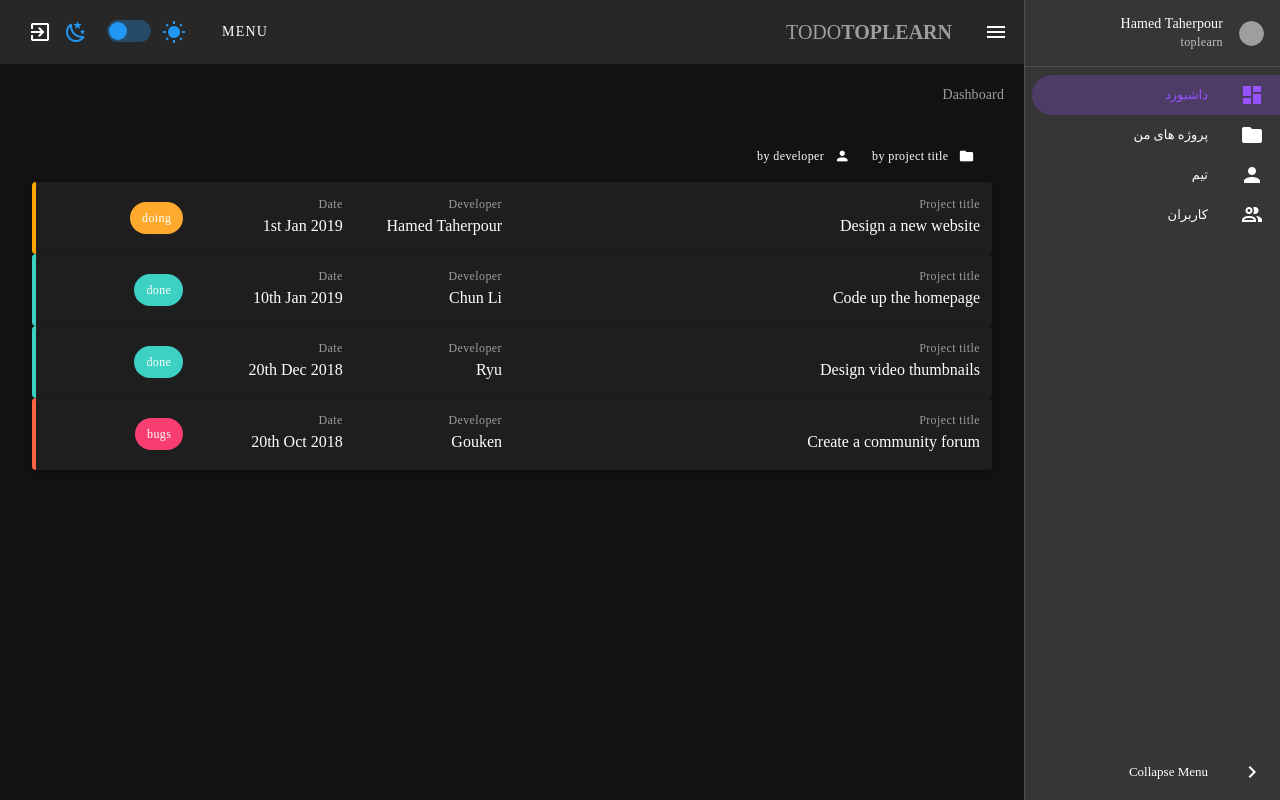
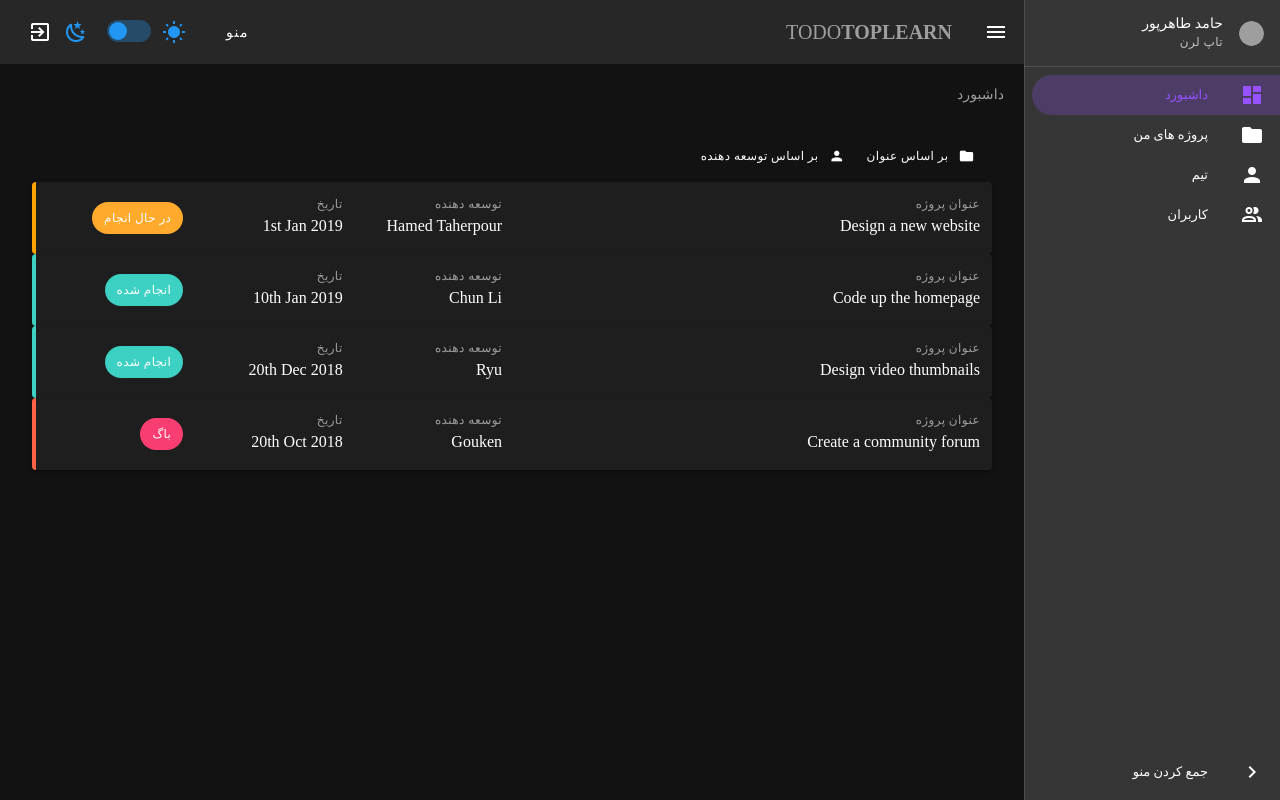
Before and after one commit to HamedTaherpour/vuetifyjs-todo, a Vue app: page / in a window 1280 px wide. Built offline with nearby package versions, Linux system fonts and the light colour scheme; grey boxes are pictures that could not be loaded; a web font is replaced by a local one.

Commit message:
text en to persian

```diff
--- a/src/components/Navbar.vue
+++ b/src/components/Navbar.vue
@@ -11,10 +11,13 @@
 
       <v-menu offset-y transition="slide-y-transition">
         <template v-slot:activator="{ on, attrs }">
-          <v-btn tile depressed
-                 class="mr-3"
-                 v-bind="attrs"
-                 v-on="on">Menu</v-btn>
+          <v-btn
+              tile
+              depressed
+              class="mr-3"
+              v-bind="attrs"
+              v-on="on">منو
+          </v-btn>
         </template>
         <v-list>
           <v-list-item v-for="(item, index) in items" :key="index" :to="item.link">
@@ -56,8 +59,8 @@
                     src="https://toplearn.com/img/user/250x259/4937_66d215c4-ab74-ce7c-587c-39f39a129d68_%D8%AD%D8%A7%D9%85%D8%AF_%D8%B7%D8%A7%D9%87%D8%B1%D9%BE%D9%88%D8%B1.jpg"></v-img>
               </v-list-item-avatar>
               <v-list-item-content>
-                <v-list-item-title class="subtitle-2">Hamed Taherpour</v-list-item-title>
-                <v-list-item-subtitle class="caption">toplearn</v-list-item-subtitle>
+                <v-list-item-title class="subtitle-2">حامد طاهرپور</v-list-item-title>
+                <v-list-item-subtitle class="caption">تاپ لرن</v-list-item-subtitle>
               </v-list-item-content>
             </v-list-item>
           </v-list>
@@ -83,7 +86,7 @@
                   <v-icon v-text="minIcon"></v-icon>
                 </v-list-item-icon>
                 <v-list-item-content>
-                  <v-list-item-title>Collapse Menu</v-list-item-title>
+                  <v-list-item-title>جمع کردن منو</v-list-item-title>
                 </v-list-item-content>
               </v-list-item>
             </v-list-item-group>
--- a/src/views/Dashboard.vue
+++ b/src/views/Dashboard.vue
@@ -1,6 +1,6 @@
 <template>
   <div class="fill-height pa-5">
-    <h2 class="subtitle-2 grey--text">Dashboard</h2>
+    <h2 class="subtitle-2 grey--text">داشبورد</h2>
     <v-container class="my-6">
 
       <div class="mb-3">
@@ -13,10 +13,10 @@
                    v-bind="attrs"
                    v-on="on">
               <v-icon small left>mdi-folder</v-icon>
-              <span class="caption text-lowercase">By project title</span>
+              <span class="caption text-lowercase">بر اساس عنوان</span>
             </v-btn>
           </template>
-          <span>Sort by project title</span>
+          <span>مرتب سازی بر اساس عنوان</span>
         </v-tooltip>
         <v-tooltip top>
           <template v-slot:activator="{ on, attrs }">
@@ -27,30 +27,30 @@
                 v-bind="attrs"
                 v-on="on">
               <v-icon small left>mdi-account</v-icon>
-              <span class="caption text-lowercase">By developer</span>
+              <span class="caption text-lowercase">بر اساس توسعه دهنده</span>
             </v-btn>
           </template>
-          <span>Sort by developer</span>
+          <span>مرتب سازی بر اساس توسعه دهنده</span>
         </v-tooltip>
       </div>
 
       <v-card class="pa-3" v-for="project in projects" :key="project.title">
         <v-row class="project" :class="project.status">
           <v-col cols="12" md="6">
-            <div class="caption grey--text">Project title</div>
+            <div class="caption grey--text">عنوان پروژه</div>
             <div v-text="project.title"></div>
           </v-col>
           <v-col cols="6" sm="4" md="2">
-            <div class="caption grey--text">Developer</div>
+            <div class="caption grey--text">توسعه دهنده</div>
             <div v-text="project.developer"></div>
           </v-col>
           <v-col cols="6" sm="4" md="2">
-            <div class="caption grey--text">Date</div>
+            <div class="caption grey--text">تاریخ</div>
             <div v-text="project.date"></div>
           </v-col>
           <v-col cols="12" sm="4" md="2">
             <div class="float-right">
-              <v-chip :class="project.status" class="white--text caption my-2" v-text="project.status"></v-chip>
+              <v-chip :class="project.status" class="white--text caption my-2" v-text="project.statusName"></v-chip>
             </div>
           </v-col>
         </v-row>
@@ -64,10 +64,34 @@ export default {
   name: "Dashboard",
   data: () => ({
     projects: [
-      {title: 'Design a new website', developer: 'Hamed Taherpour', date: '1st Jan 2019', status: 'doing'},
-      {title: 'Code up the homepage', developer: 'Chun Li', date: '10th Jan 2019', status: 'done'},
-      {title: 'Design video thumbnails', developer: 'Ryu', date: '20th Dec 2018', status: 'done'},
-      {title: 'Create a community forum', developer: 'Gouken', date: '20th Oct 2018', status: 'bugs'},
+      {
+        title: 'Design a new website',
+        developer: 'Hamed Taherpour',
+        date: '1st Jan 2019',
+        status: 'doing',
+        statusName: 'در حال انجام'
+      },
+      {
+        title: 'Code up the homepage',
+        developer: 'Chun Li',
+        date: '10th Jan 2019',
+        status: 'done',
+        statusName: 'انجام شده'
+      },
+      {
+        title: 'Design video thumbnails',
+        developer: 'Ryu',
+        date: '20th Dec 2018',
+        status: 'done',
+        statusName: 'انجام شده'
+      },
+      {
+        title: 'Create a community forum',
+        developer: 'Gouken',
+        date: '20th Oct 2018',
+        status: 'bugs',
+        statusName: 'باگ'
+      },
     ]
   }),
 
--- a/src/views/Project.vue
+++ b/src/views/Project.vue
@@ -8,20 +8,20 @@
         transition="dialog-bottom-transition"
     >
       <v-card>
-        <v-card-title>Add New Project</v-card-title>
+        <v-card-title>اضافه کردن پروژه جدید</v-card-title>
         <v-card-text>
           <v-form ref="form">
             <v-text-field
                 v-model="title"
                 prepend-icon="mdi-folder"
-                label="Title"
+                label="عنوان"
                 :rules="inputRules"
             >
             </v-text-field>
             <v-textarea
                 v-model="content"
                 prepend-icon="mdi-grease-pencil"
-                label="Content"
+                label="محتوا"
                 rows="3"
                 :rules="inputRules"
             >
@@ -37,7 +37,7 @@
               <template v-slot:activator="{ on, attrs }">
                 <v-text-field
                     :value="formattedDate"
-                    label="Date"
+                    label="تاریخ"
                     prepend-icon="mdi-calendar"
                     readonly
                     v-bind="attrs"
@@ -50,15 +50,15 @@
           </v-form>
         </v-card-text>
         <v-card-actions>
-          <v-btn small outlined @click="dialog = false">Cancel</v-btn>
-          <v-btn small depressed dark color="blue" @click="add">Add</v-btn>
+          <v-btn small outlined @click="dialog = false">لغو</v-btn>
+          <v-btn small depressed dark color="blue" @click="add">اضافه کردن</v-btn>
         </v-card-actions>
       </v-card>
     </v-dialog>
 
-    <h2 class="subtitle-2 grey--text">Project</h2>
+    <h2 class="subtitle-2 grey--text">پروژه</h2>
     <v-container class="my-6">
-      <v-btn depressed small class="mb-3" color="primary" @click="dialog = !dialog">New Project</v-btn>
+      <v-btn depressed small class="mb-3" color="primary" @click="dialog = !dialog">اضافه کردن پروژه جدید</v-btn>
       <v-expansion-panels accordion>
         <v-expansion-panel v-for="project in projects" :key="project.title">
           <v-expansion-panel-header>{{ project.title }}</v-expansion-panel-header>
@@ -106,8 +106,8 @@ export default {
       },
     ],
     inputRules: [
-      v => !!v || 'This field is required',
-      v => (!!v && v.length >= 3) || 'Minimum length is 3 characters',
+      v => !!v || 'این فیلد اجباری است',
+      v => (!!v && v.length >= 3) || 'حداقل سه کاراکتر باشد',
     ]
   }),
   computed: {
--- a/src/views/Team.vue
+++ b/src/views/Team.vue
@@ -1,6 +1,6 @@
 <template>
   <div class="fill-height pa-5">
-    <h2 class="subtitle-2 grey--text">Team</h2>
+    <h2 class="subtitle-2 grey--text">تیم</h2>
     <v-container class="my-6">
       <v-row>
         <v-col cols="12" sm="6" md="4" lg="3" v-for="person in team" :key="person.name">
@@ -31,7 +31,7 @@
               <v-card-actions>
                 <v-btn outlined>
                   <v-icon small left>mdi-message</v-icon>
-                  <span>Message</span>
+                  <span>پیام</span>
                 </v-btn>
               </v-card-actions>
             </v-card>
```
